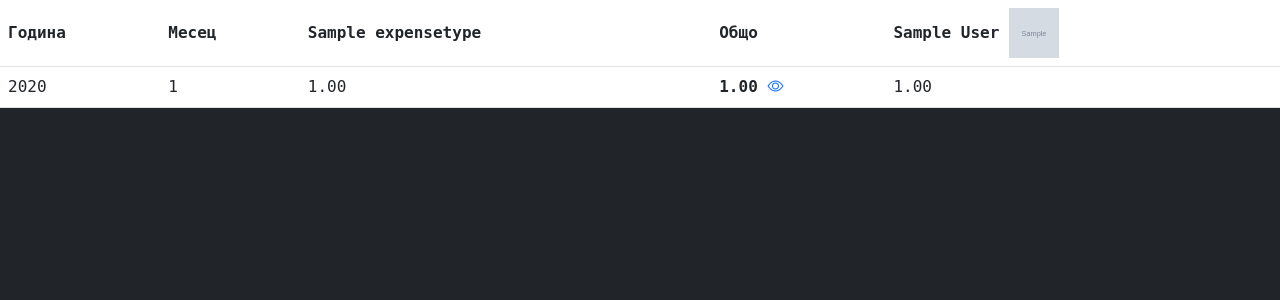
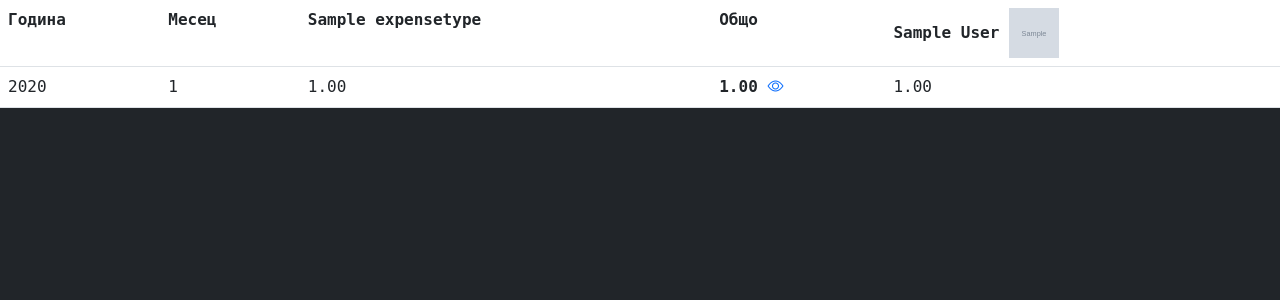
Before and after one commit to emiliyan-rashev/share_it, a Django app: page /expenses/all in a window 1280 px wide. Shown: the part 50-350 px from the top of the page. Run offline with Django 4.2, Linux system fonts and the light colour scheme; a user stored in the database is signed in; tables that the repository leaves empty hold one stand-in row (values such as "Sample post"); grey boxes marked "Sample" are stand-in pictures; parts of the project's set-up code (start-up, migrations or seed data) failed here and were passed over; some libraries are stand-ins or nearby versions.

Commit message:
Update table formatting

```diff
--- a/static/main.css
+++ b/static/main.css
@@ -9,7 +9,7 @@ body {
 }
 
 .table tr th {
-    vertical-align: middle;
+    vertical-align: top;
 }
 
 .navbar {
```
